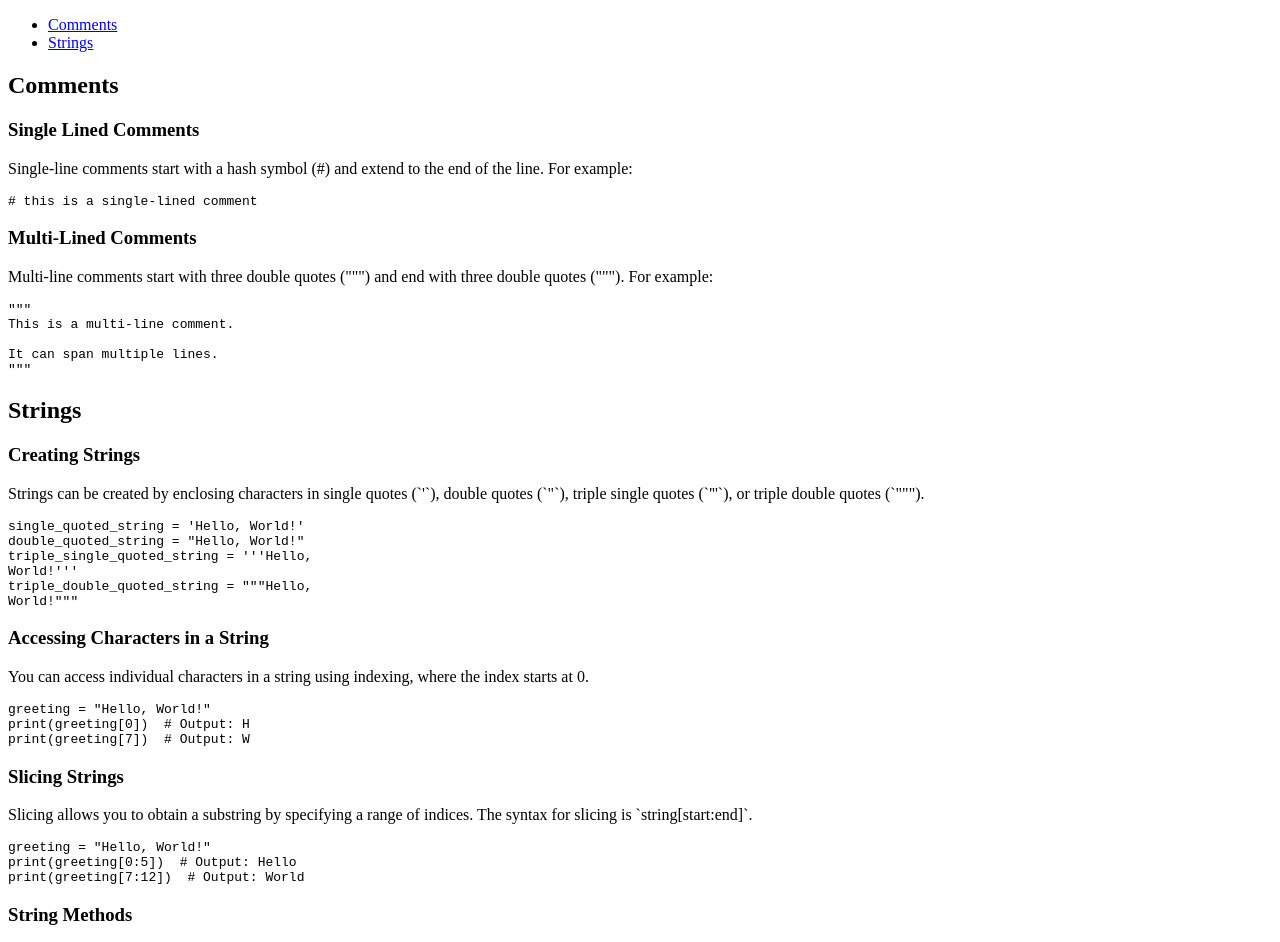
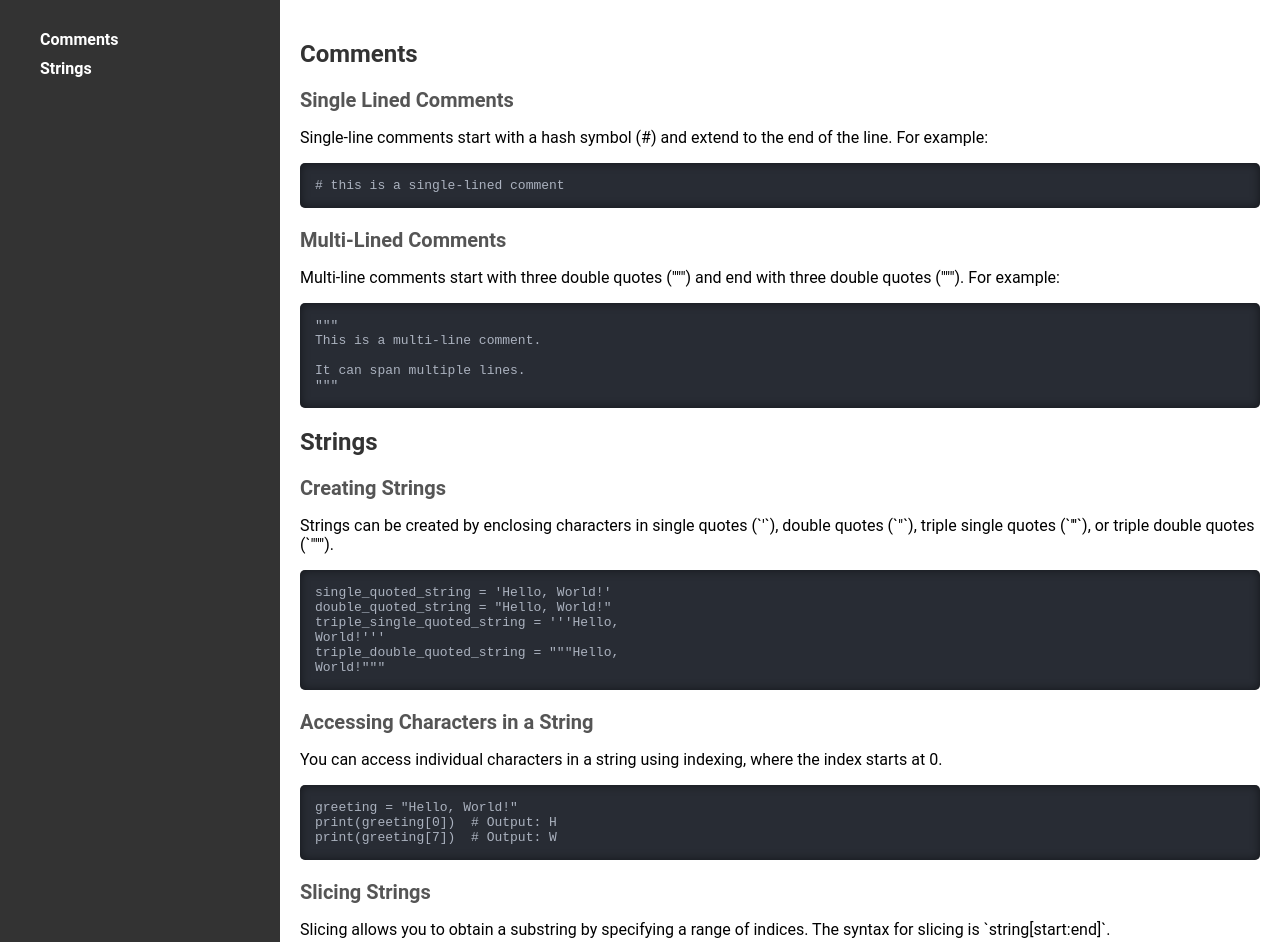
Before and after one commit to shaadart/Koded, a plain HTML site: page index.html in a window 1280 px wide. Shown: the top 942 px of the page. Drawn offline with Linux system fonts and the light colour scheme.

Commit message:
added good designing :)

```diff
--- a/index.html
+++ b/index.html
@@ -3,24 +3,21 @@
 <head>
     <meta charset="UTF-8">
     <meta name="viewport" content="width=device-width, initial-scale=1.0">
-  <title>Educational Platform</title>
-  <link rel="preconnect" href="https://fonts.googleapis.com">
-<link rel="preconnect" href="https://fonts.gstatic.com" crossorigin>
-<link href="https://fonts.googleapis.com/css2?family=Silkscreen:wght@400;700&display=swap" rel="stylesheet">
-  <link rel="stylesheet" href="styles.css">
+    <title>Python Learning</title>
+    <link rel="stylesheet" href="style.css">
 </head>
 <body>
     <div class="container">
         <aside class="sidebar">
             <nav>
                 <ul id="sidebar-menu">
-          <!-- Sidebar items will be added here dynamically -->
+                    <!-- Sidebar items will be added dynamically -->
                 </ul>
             </nav>
         </aside>
         <main class="content">
             <div id="content-container">
-        <!-- Content will be added here dynamically -->
+                <!-- Content will be added dynamically -->
             </div>
         </main>
     </div>
--- a/script.js
+++ b/script.js
@@ -1,17 +1,18 @@
+
 // script.js
 
 fetch('data.json')
   .then(response => response.json())
   .then(data => {
-    displayContent(data);
+    displayContent(data.topics);
   })
   .catch(error => console.error('Error fetching JSON data:', error));
 
-function displayContent(data) {
+function displayContent(topics) {
     const contentContainer = document.getElementById('content-container');
     const sidebarMenu = document.getElementById('sidebar-menu');
 
-  data.topics.forEach((topic, index) => {
+    topics.forEach((topic, index) => {
         const topicElement = document.createElement('div');
         topicElement.classList.add('topic');
 
--- a/style.css
+++ b/style.css
@@ -1,4 +1,3 @@
-/* styles.css */
 
 body {
     font-family: 'Roboto', sans-serif;
@@ -51,6 +50,7 @@ body {
     }
 }
 
+/* Topic styles */
 .topic {
     margin-bottom: 20px;
 }
```
Lines whose indentation alone changed are shown as unchanged.
